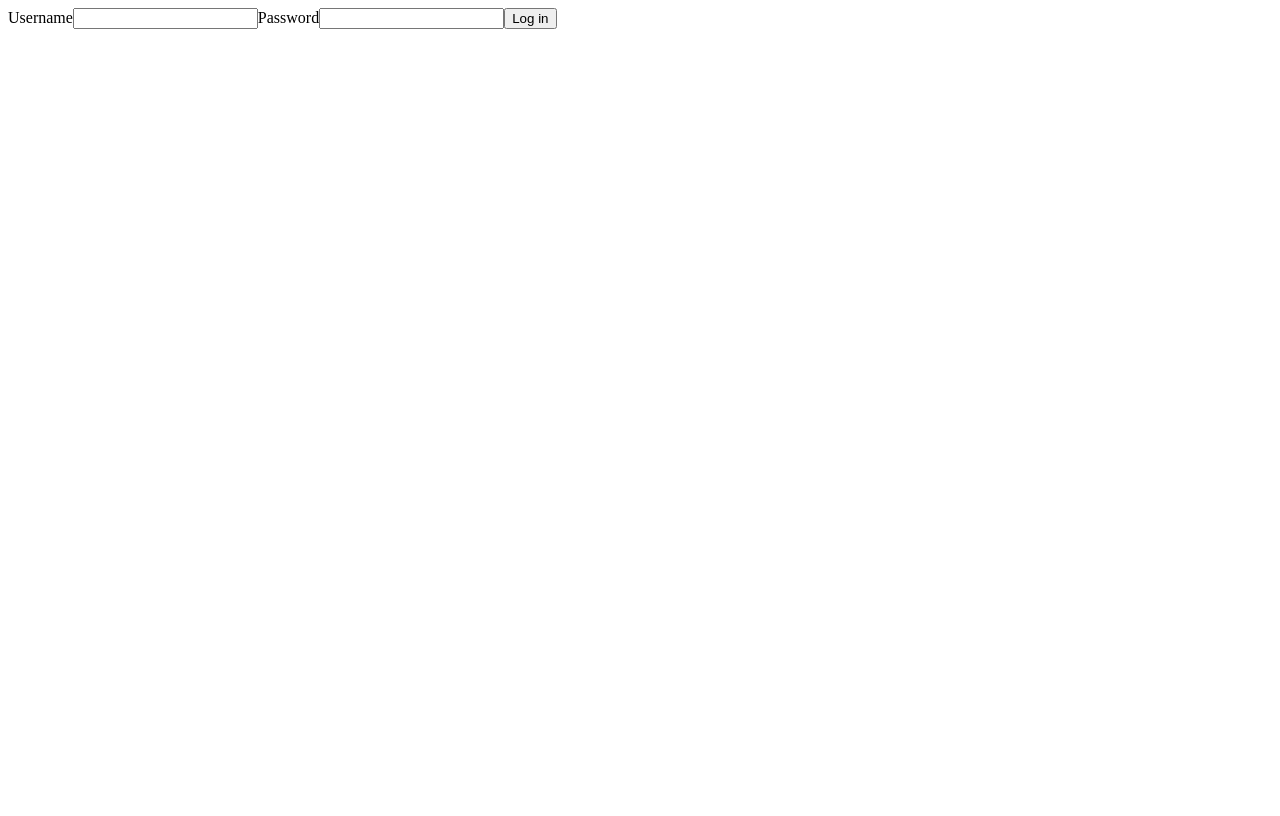
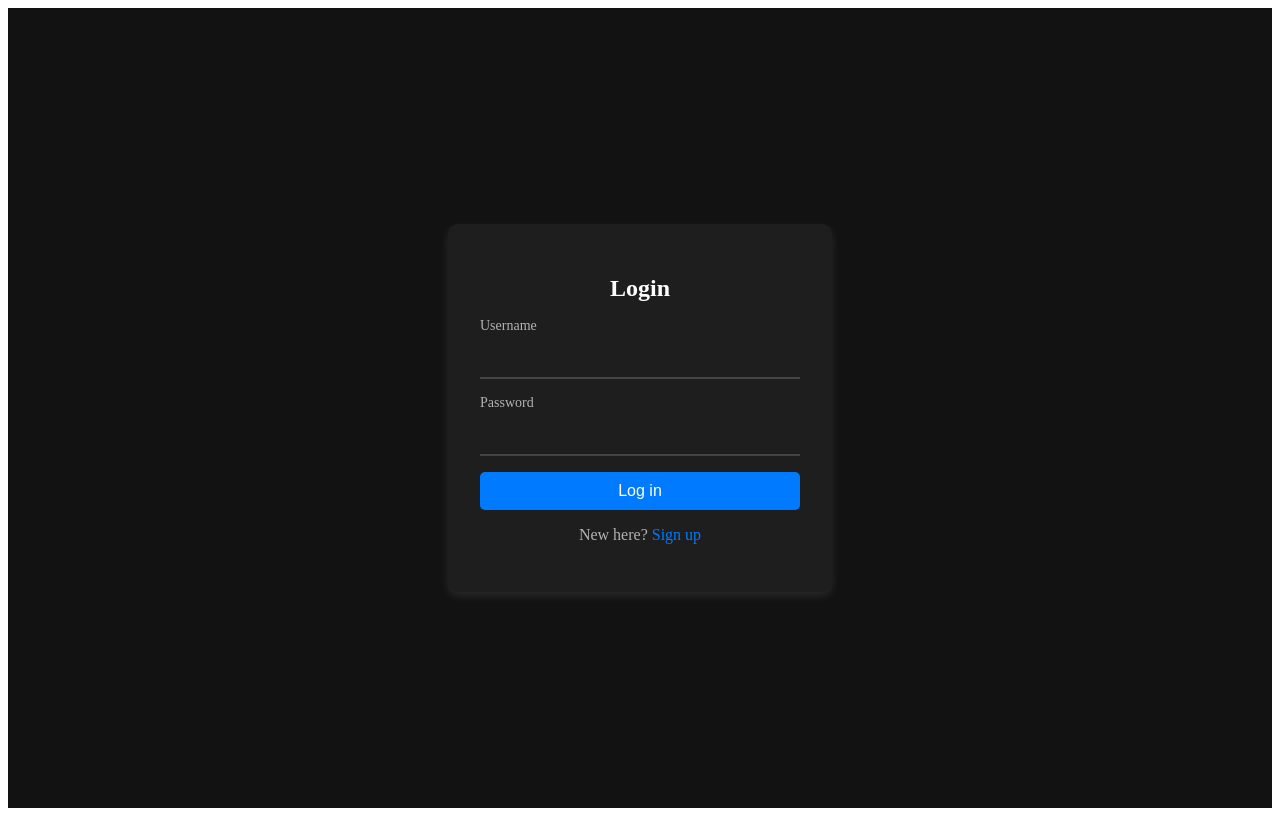
Before and after one commit to SrikarKovvuri/project-management, a React (Create React App) app: page /login in a window 1280 px wide. Built offline with nearby package versions, Linux system fonts and the light colour scheme.

Commit message:
Fixed multiple users bug and log in and signup styling

```diff
--- a/src/App.js
+++ b/src/App.js
@@ -1,25 +1,49 @@
-
-import Sidebar from './components/Sidebar';
 import { BrowserRouter as Router, Routes, Route, Navigate } from "react-router-dom";
-import Signup from './components/Signup';
-import Login from './components/Login';
-import Main from './components/Main';
+import { useState, useEffect, createContext, useContext } from "react";
+import Signup from "./components/Signup";
+import Login from "./components/Login";
+import Main from "./components/Main";
 import { ProjectProvider } from "./components/ProjectContext";
 
-function App() {
-  const isAuthenticated = !!localStorage.getItem("token");
+// ✅ Create authentication context
+const AuthContext = createContext();
+
+export function useAuth() {
+  return useContext(AuthContext);
+}
+
+export default function App() {
+  const [isAuthenticated, setIsAuthenticated] = useState(!!localStorage.getItem("token"));
+
+  useEffect(() => {
+    const checkAuth = () => {
+      setIsAuthenticated(!!localStorage.getItem("token"));
+    };
+    window.addEventListener("storage", checkAuth);
+    return () => window.removeEventListener("storage", checkAuth);
+  }, []);
+
+  const login = (token) => {
+    localStorage.setItem("token", token);
+    setIsAuthenticated(true);
+  };
+
+  const logout = () => {
+    localStorage.removeItem("token");
+    setIsAuthenticated(false);
+  };
 
   return (
+    <AuthContext.Provider value={{ isAuthenticated, login, logout }}>
       <ProjectProvider>
         <Router>
           <Routes>
-        <Route path = "/signup" element = {<Signup/>} />
-        <Route path = "/login" element = {<Login/>}/>
-        <Route path = "/" element = {isAuthenticated ? <Main/> : <Navigate to = "/signup"/>} />
+            <Route path="/signup" element={<Signup />} />
+            <Route path="/login" element={<Login />} />
+            <Route path="/" element={isAuthenticated ? <Main /> : <Navigate to="/login" />} />
           </Routes>
         </Router>
       </ProjectProvider>
+    </AuthContext.Provider>
   );
 }
-
-export default App;
--- /dev/null
+++ b/src/components/Auth.css
@@ -0,0 +1,83 @@
+/* Auth Page Container */
+.auth-container {
+    display: flex;
+    justify-content: center;
+    align-items: center;
+    height: 100vh;
+    background-color: #121212; /* Dark background */
+  }
+
+  /* Login/Signup Form */
+  .auth-form {
+    background: #1e1e1e; /* Dark gray */
+    padding: 2rem;
+    border-radius: 10px;
+    box-shadow: 0px 4px 10px rgba(255, 255, 255, 0.1);
+    width: 320px;
+    display: flex;
+    flex-direction: column;
+  }
+
+  /* Headings */
+  .auth-form h2 {
+    color: white;
+    text-align: center;
+    margin-bottom: 1rem;
+  }
+
+  /* Labels */
+  .auth-form label {
+    color: #b3b3b3; /* Light gray */
+    font-size: 14px;
+    margin-bottom: 5px;
+  }
+
+  /* Input Fields */
+  .auth-form input {
+    background: none;
+    border: none;
+    border-bottom: 2px solid #444;
+    color: white;
+    padding: 10px;
+    margin-bottom: 1rem;
+    font-size: 16px;
+    transition: border-bottom 0.3s;
+  }
+
+  .auth-form input:focus {
+    border-bottom: 2px solid #007bff;
+    outline: none;
+  }
+
+  /* Submit Button */
+  .auth-form button {
+    background-color: #007bff;
+    border: none;
+    padding: 10px;
+    border-radius: 5px;
+    color: white;
+    font-size: 16px;
+    cursor: pointer;
+    transition: background 0.3s, transform 0.2s;
+  }
+
+  .auth-form button:hover {
+    background-color: #0056b3;
+    transform: translateY(-2px);
+  }
+
+  /* Switch between Login & Signup */
+  .auth-switch {
+    text-align: center;
+    margin-top: 1rem;
+    color: #b3b3b3;
+  }
+
+  .auth-switch a {
+    color: #007bff;
+    text-decoration: none;
+  }
+
+  .auth-switch a:hover {
+    text-decoration: underline;
+  }
--- a/src/components/Login.jsx
+++ b/src/components/Login.jsx
@@ -1,58 +1,43 @@
-import React, { useState }from "react";
+import React, { useState } from "react";
 import axios from "axios";
+import { useAuth } from "../App";
+import "./Auth.css"; // ✅ Import CSS for styling
+import { Link } from "react-router-dom";
 
 export default function Login() {
-    const [username, setUsername] = useState('');
-    const [password, setPassword] = useState('');
+  const { login } = useAuth();
+  const [username, setUsername] = useState("");
+  const [password, setPassword] = useState("");
 
-    const handleUsername = (e) => {
-        setUsername(e.target.value);
+  const handleSubmit = async (e) => {
+    e.preventDefault();
+    try {
+      const response = await axios.post("http://localhost:5000/auth/login", {
+        username,
+        password,
+      });
+
+      if (response.status === 201) {
+        login(response.data.token);
+        alert("Successful Login");
+        window.location.href = "/";
+      }
+    } catch (error) {
+      alert(error.response?.data?.error || "Error during login. Please try again.");
     }
+  };
 
-    const handlePassword = (e) => {
-        setPassword(e.target.value);
-    }
-
-    const handleSubmit = async(e) => {
-        e.preventDefault();
-        const data = {username, password};
-
-        try {
-            const response = await axios.post("http://localhost:5000/auth/login", data)
-            if(response.status == 201) {
-                const { token } = response.data;
-                localStorage.setItem("token", token);
-                alert("Successful Log in");
-                window.location.href = "/"
-            }
-        }
-        catch(error) {
-            console.error(error.response?.data || error.message);
-            alert(error.response?.data?.error || "Error during login. Please try again.");
-        }
-
-    }
-    return (
-        <form onSubmit = {handleSubmit}>
-            <label>Username</label>
-            <input
-                id = "username"
-                type = "text"
-                value = {username}
-                onChange = {handleUsername}
-                required
-            />
-            <label>Password</label>
-            <input
-            id = "password"
-            type = "password"
-            value = {password}
-            onChange = {handlePassword}
-            required
-            />
-            <button type = "submit">
-                Log in
-            </button>
-        </form>
-    )
+  return (
+    <div className="auth-container">
+      <form onSubmit={handleSubmit} className="auth-form">
+        <h2>Login</h2>
+        <label>Username</label>
+        <input type="text" value={username} onChange={(e) => setUsername(e.target.value)} required />
+        <label>Password</label>
+        <input type="password" value={password} onChange={(e) => setPassword(e.target.value)} required />
+        <button type="submit">Log in</button>
+        <p className="auth-switch">New here? <Link to="/signup">Sign up</Link></p>
+      </form>
+    </div>
+  );
 }
--- a/src/components/Project.jsx
+++ b/src/components/Project.jsx
@@ -1,7 +1,7 @@
 import React, { useState, useContext } from "react";
 import axios from "axios";
 import { ProjectContext } from "./ProjectContext";
-import "./Project.css"; // Your styling file for the project form
+import "./Project.css";
 
 export default function Project({ setProjects, setShowProjectForm, setSelectedProject }) {
   const [title, setTitle] = useState("");
@@ -25,7 +25,7 @@ export default function Project({ setProjects, setShowProjectForm, setSelectedPr
       if (response.status === 201) {
         const newProject = response.data;
         setProjects((prevProjects) => [newProject, ...prevProjects]);
-        setSelectedProject(newProject); // Immediately select the new project
+        setSelectedProject(newProject);
         setShowProjectForm(false);
       }
     } catch (error) {
--- a/src/components/Sidebar.css
+++ b/src/components/Sidebar.css
@@ -1,16 +1,16 @@
-/* Sidebar.css */
+
 
 @import url('https://fonts.googleapis.com/css2?family=Roboto:wght@300;400;500&display=swap');
 
 .sidebar {
-  position: fixed;       /* Fix sidebar to the viewport */
+  position: fixed;
   top: 0;
   left: 0;
   bottom: 0;
-  width: 18rem;          /* Uses rem for scalability */
-  background-color: #000; /* Black background */
+  width: 18rem;
+  background-color: #000;
   color: #fff;
-  padding: 1.5rem;       /* Scales with font size */
+  padding: 1.5rem;
   box-sizing: border-box;
   overflow-y: auto;
   font-family: 'Roboto', sans-serif;
@@ -64,7 +64,6 @@
   background-color: #222;
 }
 
-/* Responsive: On smaller screens, reduce sidebar width */
 @media screen and (max-width: 768px) {
   .sidebar {
     width: 15rem;
--- a/src/components/Sidebar.jsx
+++ b/src/components/Sidebar.jsx
@@ -1,6 +1,6 @@
 import React, { useContext } from "react";
 import { ProjectContext } from "./ProjectContext";
-import "./Sidebar.css"; // Import your custom CSS for the sidebar
+import "./Sidebar.css";
 
 export default function Sidebar({ setShowProjectForm, setSelectedProject }) {
   const { projects } = useContext(ProjectContext);
--- a/src/components/Signup.jsx
+++ b/src/components/Signup.jsx
@@ -1,58 +1,43 @@
-import React, { useState }from "react";
+import React, { useState } from "react";
 import axios from "axios";
+import { useAuth } from "../App";
+import "./Auth.css"; // ✅ Import CSS for styling
+import { Link } from "react-router-dom";
 
-export default function Signup() {
-    const [username, setUsername] = useState('');
-    const [password, setPassword] = useState('');
+export default function Login() {
+  const { login } = useAuth();
+  const [username, setUsername] = useState("");
+  const [password, setPassword] = useState("");
 
-    const handleUsername = (e) => {
-        setUsername(e.target.value);
+  const handleSubmit = async (e) => {
+    e.preventDefault();
+    try {
+      const response = await axios.post("http://localhost:5000/auth/signup", {
+        username,
+        password,
+      });
+
+      if (response.status === 201) {
+        login(response.data.token);
+        alert("Successful Sig up");
+        window.location.href = "/";
+      }
+    } catch (error) {
+      alert(error.response?.data?.error || "Error during login. Please try again.");
     }
+  };
 
-    const handlePassword = (e) => {
-        setPassword(e.target.value);
-    }
-
-    const handleSubmit = async(e) => {
-        e.preventDefault();
-        const data = {username, password};
-
-        try {
-            const response = await axios.post("http://localhost:5000/auth/signup", data)
-            if(response.status == 201) {
-                const { token } = response.data;
-                localStorage.setItem("token", token);
-                alert("Successful Log in");
-                window.location.href = "/"
-            }
-        }
-        catch(error) {
-            console.error(error.response?.data || error.message);
-            alert(error.response?.data?.error || "Error during login. Please try again.");
-        }
-
-    }
-    return (
-        <form onSubmit = {handleSubmit}>
-            <label>Username</label>
-            <input
-                id = "username"
-                type = "text"
-                value = {username}
-                onChange = {handleUsername}
-                required
-            />
-            <label>Password</label>
-            <input
-            id = "password"
-            type = "password"
-            value = {password}
-            onChange = {handlePassword}
-            required
-            />
-            <button type = "submit">
-                Sign up
-            </button>
-        </form>
-    )
+  return (
+    <div className="auth-container">
+      <form onSubmit={handleSubmit} className="auth-form">
+        <h2>Sign up</h2>
+        <label>Username</label>
+        <input type="text" value={username} onChange={(e) => setUsername(e.target.value)} required />
+        <label>Password</label>
+        <input type="password" value={password} onChange={(e) => setPassword(e.target.value)} required />
+        <button type="submit">Sign up</button>
+        <p className="auth-switch">Already have an account? <Link to="/login">Log in</Link></p>
+      </form>
+    </div>
+  );
 }
--- a/src/components/Task.css
+++ b/src/components/Task.css
@@ -1,6 +1,4 @@
-/* Task.css */
 
-/* Import a modern sans-serif font */
 @import url('https://fonts.googleapis.com/css2?family=Roboto:wght@300;400;500&display=swap');
 
 .task-container {
--- a/src/components/Task.jsx
+++ b/src/components/Task.jsx
@@ -1,6 +1,6 @@
 import React from "react";
 import axios from "axios";
-import "./Task.css";  // Import the CSS
+import "./Task.css";
 
 export default function Task({ tasks, selectedProject, fetchTasks }) {
   const handleClear = async (task_id) => {
```
Also changed, not shown: src/components/Main.css (+44 -11 lines), src/components/Main.jsx (+31 -16 lines), src/components/Project.css (+11 -12 lines), 1 other file (tests, documents, lock files or other folders). Lines whose indentation alone changed are shown as unchanged.
